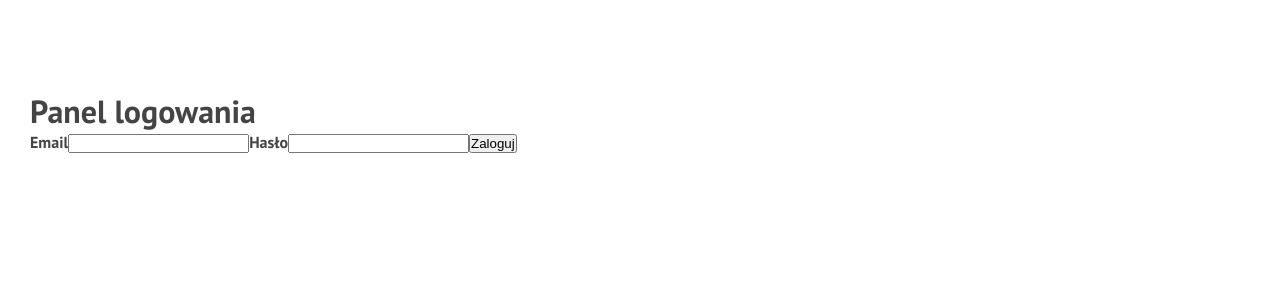
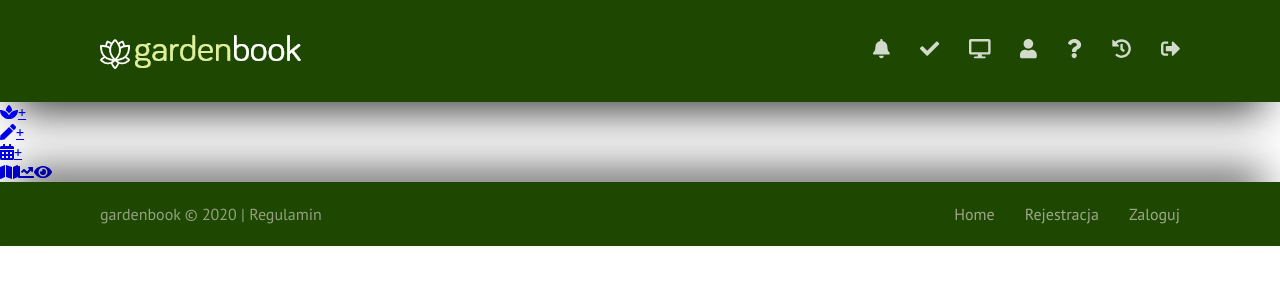
Before and after one commit to hajczek/gardenbook, a React (Create React App) app: page / in a window 1280 px wide. Shown: the top 300 px of the page. Built offline with nearby package versions, Linux system fonts and the light colour scheme.

Commit message:
Added component PageUser needed for uers

```diff
--- a/src/App.js
+++ b/src/App.js
@@ -1,21 +1,19 @@
 import React from "react";
-// import PageCard from "./components/Page/PageCard";
+import PageCard from "./components/Page/PageCard";
+import PageUser from "./components/User/PageUser";
 // import PlanWorkCard from "./components/PlanWork/PlanWorkCard";
 // import AddMaterialCard from "./components/AddMaterial/AddMaterialCard";
 // import AddPlantCard from "./components/AddPlant/AddPlantCard";
-// import UserRegistration from "./components/Page/UserRegistration";
-import UserLogin from "./components/Page/UserLogin";
 import "./App.scss";
 
 const App = () => {
   return (
     <div className="App">
       {/* <PageCard /> */}
+      <PageUser />
       {/* <PlanWorkCard /> */}
       {/* <AddMaterialCard /> */}
       {/* <AddPlantCard /> */}
-      {/* <UserRegistration /> */}
-      <UserLogin />
     </div>
   );
 };
--- a/src/components/AccountUser/AccountUserCard.js
+++ b/src/components/AccountUser/AccountUserCard.js
@@ -1,6 +1,6 @@
 import React from "react";
-import HeaderUser from "../UserElemCard/HeaderUser";
-import LeftMenuUser from "../UserElemCard/LeftMenuUser";
+import HeaderUser from "../User/HeaderUser";
+import LeftMenuUser from "../User/LeftMenuUser";
 import AccountUserDataBox from "./AccountUserDataBox";
 import AccountUserFunctionsBox from "./AccountUserFunctionsBox";
 import Footer from "../Page/Footer";
--- a/src/components/AddMaterial/AddMaterialCard.js
+++ b/src/components/AddMaterial/AddMaterialCard.js
@@ -1,6 +1,6 @@
 import React from "react";
-import HeaderUser from "../UserElemCard/HeaderUser";
-import LeftMenuUser from "../UserElemCard/LeftMenuUser";
+import HeaderUser from "../User/HeaderUser";
+import LeftMenuUser from "../User/LeftMenuUser";
 import AddMaterialForm from "./AddMaterialForm";
 import ExistedMaterialsBox from "./ExistedMaterialsBox";
 import Footer from "../Page/Footer";
--- a/src/components/AddPlant/AddPlantCard.js
+++ b/src/components/AddPlant/AddPlantCard.js
@@ -1,6 +1,6 @@
 import React from "react";
-import HeaderUser from "../UserElemCard/HeaderUser";
-import LeftMenuUser from "../UserElemCard/LeftMenuUser";
+import HeaderUser from "../User/HeaderUser";
+import LeftMenuUser from "../User/LeftMenuUser";
 import AddPlantForm from "./AddPlantForm";
 import ExistedPlantsBox from "./ExistedPlantsBox";
 import Footer from "../Page/Footer";
--- a/src/components/Page/Header.js
+++ b/src/components/Page/Header.js
@@ -11,7 +11,7 @@ const Header = () => {
       </div>
       <nav>
         <a href="#">Home</a>
-        <a href="#">Rejestracja</a>
+        <a href="#">Zarejestruj</a>
         <a href="#">Zaloguj</a>
       </nav>
     </header>
--- a/src/components/Page/PageCard.js
+++ b/src/components/Page/PageCard.js
@@ -1,14 +1,18 @@
 import React from "react";
 import Header from "./Header";
-import Info from "./Info";
+// import Info from "./Info";
 import MoreInfo from "./MoreInfo";
 import Footer from "./Footer";
+// import UserRegistration from "./UserRegistration";
+import UserLogin from "./UserLogin";
 
 const PageCard = () => {
   return (
     <div className="contentPage">
       <Header />
-      <Info />
+      {/* <Info /> */}
+      {/* <UserRegistration /> */}
+      <UserLogin />
       <MoreInfo />
       <Footer />
     </div>
--- /dev/null
+++ b/src/components/User/PageUser.js
@@ -0,0 +1,16 @@
+import React from "react";
+import HeaderUser from "./HeaderUser";
+import LeftMenuUser from "./LeftMenuUser";
+import Footer from "../Page/Footer";
+
+const PageCard = () => {
+  return (
+    <div className="userContentPage">
+      <HeaderUser />
+      <LeftMenuUser />
+      <Footer />
+    </div>
+  );
+};
+
+export default PageCard;
```
Also changed, not shown: src/components/User/HeaderUser.js (renamed from src/components/UserElemCard/HeaderUser.js), src/components/User/LeftMenuUser.js (renamed from src/components/UserElemCard/LeftMenuUser.js).
